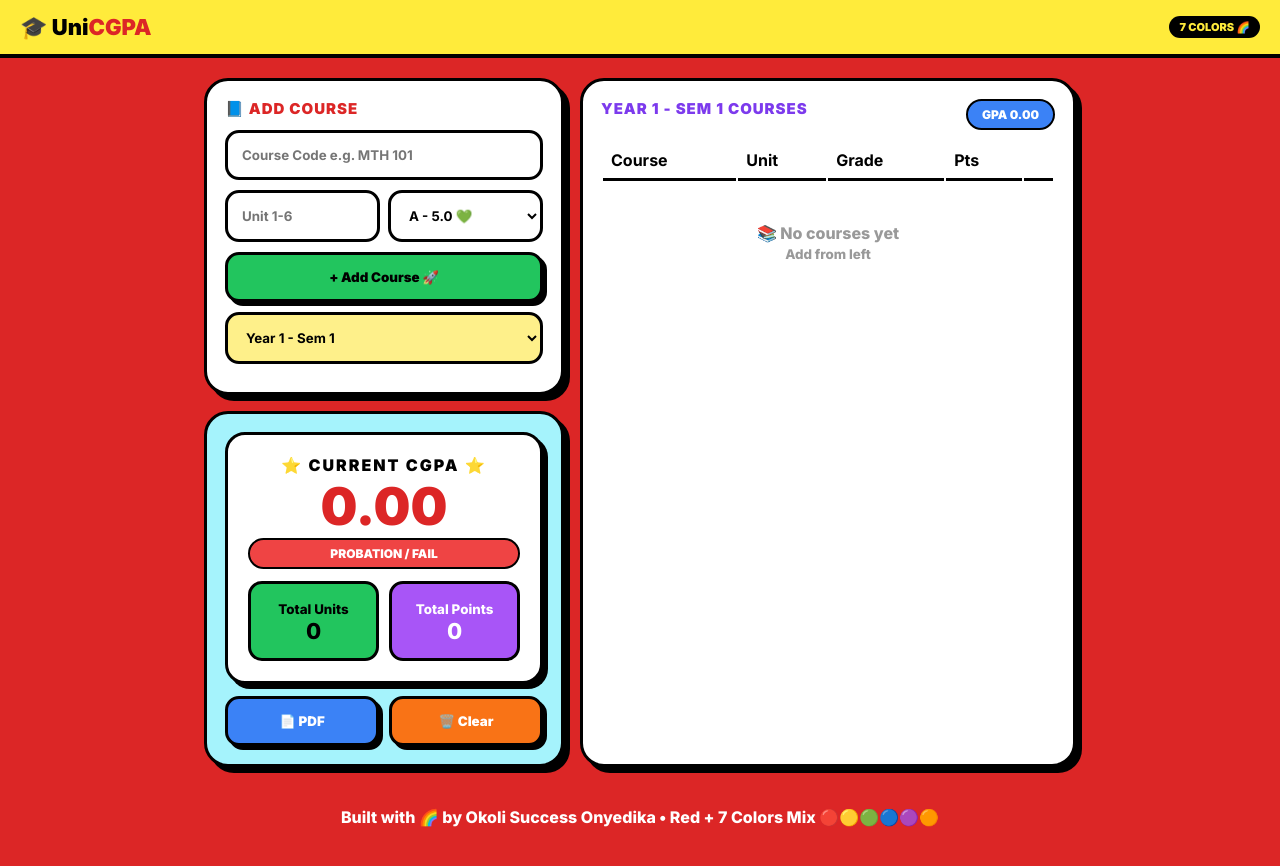
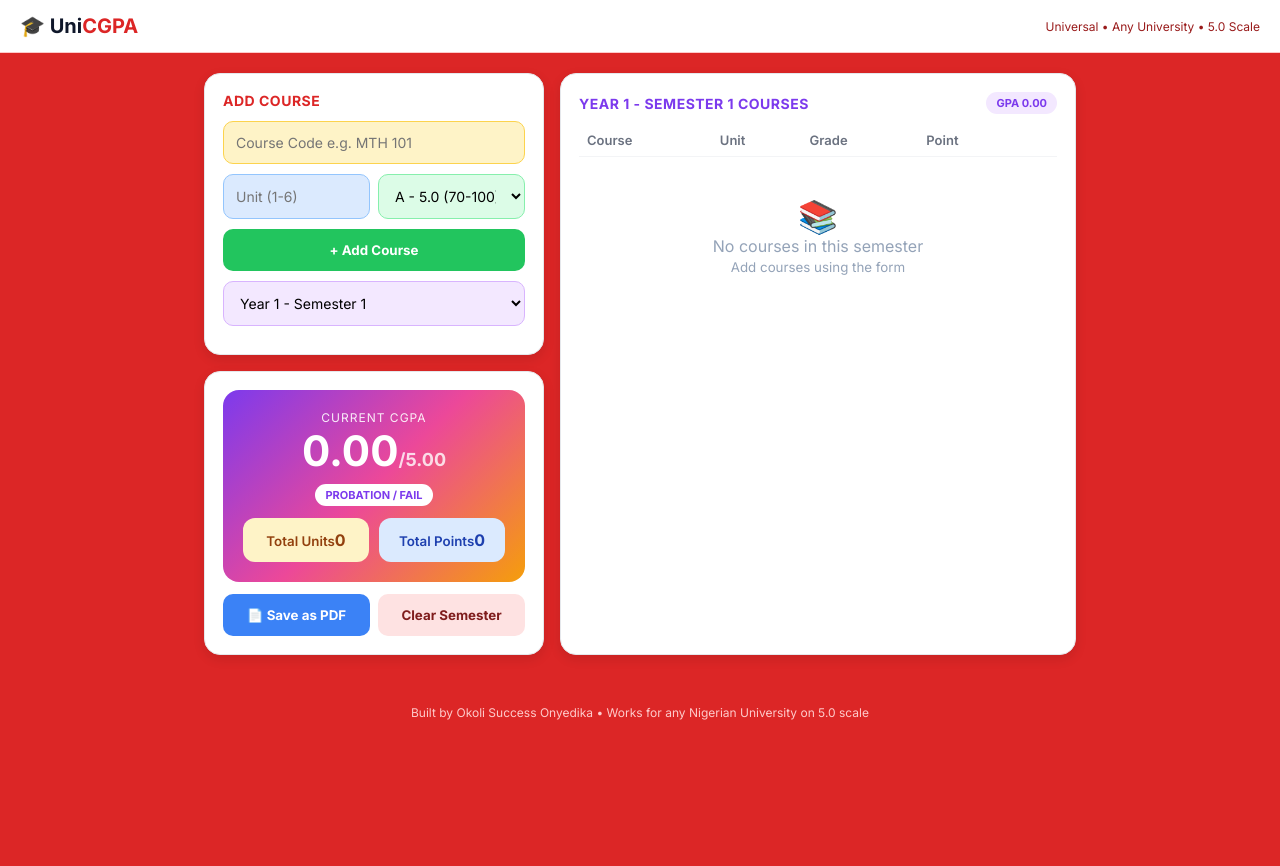
Before and after one commit to okoliugbomatics/CGPA-Calculator, a plain HTML site: page index.html in a window 1280 px wide. After the commit the page ends 800 px from the top, so only its background shows below. Drawn offline with Linux system fonts and the light colour scheme.

Commit message:
Update index.html

```diff
--- a/index.html
+++ b/index.html
@@ -6,117 +6,106 @@
 <title>UniCGPA - Universal CGPA Calculator</title>
 <link rel="manifest" href="manifest.json">
 <meta name="theme-color" content="#dc2626">
-<link href="https://fonts.googleapis.com/css2?family=Inter:wght@700;800;900&display=swap" rel="stylesheet">
+<link href="https://fonts.googleapis.com/css2?family=Inter:wght@400;600;700&display=swap" rel="stylesheet">
 <style>
 *{margin:0;padding:0;box-sizing:border-box;font-family:'Inter',sans-serif}
-body{background:#dc2626;min-height:100vh;padding-bottom:20px}
-header{background:#ffeb3b;border-bottom:4px solid #000;padding:14px 20px;display:flex;justify-content:space-between;align-items:center}
-.logo{font-weight:900;font-size:22px;color:#000}.logo span{color:#dc2626}
-.container{max-width:900px;margin:20px auto;padding:0 14px;display:grid;gap:16px}
-@media(min-width:768px){.container{grid-template-columns:360px 1fr}}
-.card{border:3px solid #000;border-radius:24px;padding:18px;box-shadow:6px 6px 0 #000}
-.card1{background:#ffffff}
-.card2{background:#a5f3fc}
-.card3{background:#fef08a}
-.card4{background:#ffffff}
-.h{font-weight:900;font-size:15px;margin-bottom:12px;text-transform:uppercase;letter-spacing:1px}
-.h1{color:#dc2626}.h2{color:#000}.h3{color:#7c3aed}
-input,select{width:100%;padding:14px;border:3px solid #000;border-radius:14px;background:#fff;margin-bottom:10px;font-weight:700;outline:none}
-.btn{width:100%;padding:14px;border:3px solid #000;border-radius:14px;font-weight:900;cursor:pointer;box-shadow:4px 4px 0 #000;transition:.1s}
-.btn:active{transform:translate(2px,2px);box-shadow:2px 2px 0 #000}
-.btn-add{background:#22c55e;color:#000}
-.btn-pdf{background:#3b82f6;color:#fff}
-.btn-clear{background:#f97316;color:#fff}
-.badge{padding:6px 14px;border-radius:20px;font-weight:900;border:2px solid #000;font-size:12px}
-.badge-red{background:#ef4444;color:#fff}
-.badge-blue{background:#3b82f6;color:#fff}
-.resultBig{background:#fff;border:3px solid #000;border-radius:20px;padding:20px;text-align:center;box-shadow:5px 5px 0 #000}
-.gpaNum{font-size:52px;font-weight:900;color:#dc2626}
+body{background:#dc2626;color:#0f172a;min-height:100vh}
+header{background:#fff;border-bottom:1px solid #fecaca;padding:14px 20px;display:flex;justify-content:space-between;align-items:center;position:sticky;top:0}
+.logo{font-weight:800;font-size:20px}.logo span{color:#dc2626}
+.container{max-width:900px;margin:20px auto;padding:0 14px;display:grid;grid-template-columns:1fr;gap:16px}
+@media(min-width:768px){.container{grid-template-columns:340px 1fr}}
+.card{background:#fff;border:1px solid #e5e7eb;border-radius:16px;padding:18px;box-shadow:0 4px 12px rgba(0,0,0,0.1)}
+.h{font-weight:700;font-size:14px;margin-bottom:12px;letter-spacing:.5px;text-transform:uppercase}
+input,select{width:100%;padding:12px;border:1px solid #e5e7eb;border-radius:10px;margin-bottom:10px;outline:none;font-size:14px;font-weight:500}
+#cName{background:#fef3c7;border-color:#fcd34d}
+#cUnit{background:#dbeafe;border-color:#93c5fd}
+#cGrade{background:#dcfce7;border-color:#86efac}
+#semSel{background:#f3e8ff;border-color:#d8b4fe}
+.btn{width:100%;padding:13px;border:none;border-radius:10px;font-weight:700;cursor:pointer}
+.btn-p{background:#22c55e;color:#fff}
+.btn-g{background:#3b82f6;color:#fff}
+.badge{display:inline-flex;padding:4px 10px;border-radius:20px;font-size:11px;font-weight:700}
+.resultBig{border-radius:16px;padding:20px;text-align:center;color:#fff}
+.resultBig{background:linear-gradient(135deg,#7c3aed,#ec4899,#f59e0b)}
+.gpaNum{font-size:42px;font-weight:800}
+.gpaNum small{font-size:18px;opacity:.8}
+table{width:100%;border-collapse:collapse;margin-top:10px;font-size:13px}
+th{text-align:left;color:#6b7280;font-weight:600;padding:8px;border-bottom:1px solid #f3f4f6}
+td{padding:10px 8px;border-bottom:1px solid #f9fafb}
+.del{color:#ef4444;background:none;border:none;font-weight:700;cursor:pointer}
 .stats{display:grid;grid-template-columns:1fr 1fr;gap:10px;margin-top:12px}
-.stat{padding:14px;border-radius:14px;border:3px solid #000;font-weight:800;text-align:center}
-.stat1{background:#22c55e;color:#000}.stat2{background:#a855f7;color:#fff}
-table{width:100%;margin-top:10px;font-weight:700}
-th{color:#000;text-align:left;padding:8px;border-bottom:3px solid #000}
-td{padding:10px 8px;border-bottom:2px solid #eee}
-.del{background:#ef4444;color:#fff;border:2px solid #000;border-radius:8px;padding:4px 10px;font-weight:900;cursor:pointer}
-.footer{text-align:center;padding:20px;color:#fff;font-weight:800}
+.stat{padding:12px;border-radius:12px;font-weight:600}
+.stat1{background:#fef3c7;color:#92400e}.stat2{background:#dbeafe;color:#1e40af}
+.footer{text-align:center;padding:30px;color:#fecaca;font-size:12px}
 </style>
 </head>
 <body>
 <header>
 <div class="logo">🎓 Uni<span>CGPA</span></div>
-<div style="background:#000;color:#ffeb3b;padding:4px 10px;border-radius:20px;font-size:11px;font-weight:900">7 COLORS 🌈</div>
+<div style="font-size:12px;color:#991b1b">Universal • Any University • 5.0 Scale</div>
 </header>
-
 <div class="container">
 <div>
-<div class="card card1">
-<div class="h h1">📘 ADD COURSE</div>
+<div class="card">
+<div class="h" style="color:#dc2626">ADD COURSE</div>
 <input id="cName" placeholder="Course Code e.g. MTH 101">
 <div style="display:grid;grid-template-columns:1fr 1fr;gap:8px">
-<input id="cUnit" type="number" placeholder="Unit 1-6">
-<select id="cGrade">
-<option value="5">A - 5.0 💚</option>
-<option value="4">B - 4.0 💙</option>
-<option value="3">C - 3.0 💛</option>
-<option value="2">D - 2.0 🧡</option>
-<option value="1">E - 1.0 🤎</option>
-<option value="0">F - 0.0 ❤️</option>
+<input id="cUnit" type="number" min="1" max="6" placeholder="Unit (1-6)">
+<select id="cGrade"><option value="5">A - 5.0 (70-100)</option><option value="4">B - 4.0 (60-69)</option><option value="3">C - 3.0 (50-59)</option><option value="2">D - 2.0 (45-49)</option><option value="1">E - 1.0 (40-44)</option><option value="0">F - 0.0 (0-39)</option></select>
+</div>
+<button class="btn btn-p" onclick="add()">+ Add Course</button>
+<div style="margin-top:10px">
+<select id="semSel" onchange="switchSem()">
+<option value="Y1S1">Year 1 - Semester 1</option>
+<option value="Y1S2">Year 1 - Semester 2</option>
+<option value="Y2S1">Year 2 - Semester 1</option>
+<option value="Y2S2">Year 2 - Semester 2</option>
+<option value="Y3S1">Year 3 - Semester 1</option>
+<option value="Y3S2">Year 3 - Semester 2</option>
+<option value="Y4S1">Year 4 - Semester 1</option>
+<option value="Y4S2">Year 4 - Semester 2</option>
 </select>
 </div>
-<button class="btn btn-add" onclick="add()">+ Add Course 🚀</button>
-<select id="semSel" onchange="switchSem()" style="margin-top:10px;background:#fef08a">
-<option value="Y1S1">Year 1 - Sem 1</option>
-<option value="Y1S2">Year 1 - Sem 2</option>
-<option value="Y2S1">Year 2 - Sem 1</option>
-<option value="Y2S2">Year 2 - Sem 2</option>
-<option value="Y3S1">Year 3 - Sem 1</option>
-<option value="Y3S2">Year 3 - Sem 2</option>
-<option value="Y4S1">Year 4 - Sem 1</option>
-<option value="Y4S2">Year 4 - Sem 2</option>
-</select>
 </div>
-
-<div class="card card2" style="margin-top:16px">
-<div class="resultBig">
-<div style="font-weight:900;color:#000;letter-spacing:2px">⭐ CURRENT CGPA ⭐</div>
+<div class="card" style="margin-top:16px">
+<div class="resultBig" id="resultBox">
+<div style="opacity:.9;font-size:12px;letter-spacing:1px">CURRENT CGPA</div>
 <div class="gpaNum" id="cgpa">0.00</div>
-<div id="class" class="badge badge-red">Add courses</div>
+<div id="class" class="badge" style="margin-top:8px;background:#fff;color:#7c3aed">Add courses to calculate</div>
 <div class="stats">
-<div class="stat stat1"><small>Total Units</small><div style="font-size:22px" id="tUnits">0</div></div>
-<div class="stat stat2"><small>Total Points</small><div style="font-size:22px" id="tPoints">0</div></div>
+<div class="stat stat1"><small>Total Units</small><b id="tUnits">0</b></div>
+<div class="stat stat2"><small>Total Points</small><b id="tPoints">0</b></div>
 </div>
 </div>
-<div style="display:grid;grid-template-columns:1fr 1fr;gap:10px;margin-top:12px">
-<button class="btn btn-pdf" onclick="window.print()">📄 PDF</button>
-<button class="btn btn-clear" onclick="clearAll()">🗑️ Clear</button>
+<div style="margin-top:12px;display:grid;grid-template-columns:1fr 1fr;gap:8px">
+<button class="btn btn-g" onclick="window.print()">📄 Save as PDF</button>
+<button class="btn" style="background:#fee2e2;color:#7f1d1d" onclick="clearAll()">Clear Semester</button>
 </div>
 </div>
 </div>
-
-<div class="card card4">
-<div style="display:flex;justify-content:space-between">
-<div class="h h3" id="semTitle">Year 1 - Sem 1 Courses</div>
-<div class="badge badge-blue" id="gpaBadge">GPA 0.00</div>
+<div class="card">
+<div style="display:flex;justify-content:space-between;align-items:center">
+<div class="h" style="margin:0;color:#7c3aed" id="semTitle">Year 1 - Semester 1 Courses</div>
+<div class="badge" id="gpaBadge" style="background:#f3e8ff;color:#7c3aed">GPA 0.00</div>
 </div>
-<table id="table"><tr><th>Course</th><th>Unit</th><th>Grade</th><th>Pts</th><th></th></tr></table>
-<div id="empty" style="text-align:center;padding:40px;color:#999;font-weight:800">📚 No courses yet<br><small>Add from left</small></div>
+<div style="overflow:auto">
+<table id="table"><tr><th>Course</th><th>Unit</th><th>Grade</th><th>Point</th><th></th></tr></table>
+</div>
+<div id="empty" style="text-align:center;padding:40px 10px;color:#94a3b8"><p style="font-size:32px">📚</p><p>No courses in this semester</p><small>Add courses using the form</small></div>
 </div>
 </div>
-
-<div class="footer">Built with 🌈 by Okoli Success Onyedika • Red + 7 Colors Mix 🔴🟡🟢🔵🟣🟠</div>
-
+<div class="footer">Built by Okoli Success Onyedika • Works for any Nigerian University on 5.0 scale</div>
 <script>
 let data=JSON.parse(localStorage.getItem('unicgpa_v2')||'{}'),currentSem=localStorage.getItem('unicgpa_curr')||'Y1S1'
-const semNames={Y1S1:"Year 1 - Sem 1",Y1S2:"Year 1 - Sem 2",Y2S1:"Year 2 - Sem 1",Y2S2:"Year 2 - Sem 2",Y3S1:"Year 3 - Sem 1",Y3S2:"Year 3 - Sem 2",Y4S1:"Year 4 - Sem 1",Y4S2:"Year 4 - Sem 2"}
+const semNames={Y1S1:"Year 1 - Semester 1",Y1S2:"Year 1 - Semester 2",Y2S1:"Year 2 - Semester 1",Y2S2:"Year 2 - Semester 2",Y3S1:"Year 3 - Semester 1",Y3S2:"Year 3 - Semester 2",Y4S1:"Year 4 - Semester 1",Y4S2:"Year 4 - Semester 2"}
 if(!data[currentSem])data[currentSem]=[]
 document.getElementById('semSel').value=currentSem
 function save(){localStorage.setItem('unicgpa_v2',JSON.stringify(data));localStorage.setItem('unicgpa_curr',currentSem)}
 function switchSem(){currentSem=document.getElementById('semSel').value;if(!data[currentSem])data[currentSem]=[];save();render()}
-function add(){let n=document.getElementById('cName').value.trim()||'Course '+(data[currentSem].length+1),u=parseInt(document.getElementById('cUnit').value),g=parseInt(document.getElementById('cGrade').value);if(!u){alert('Enter Unit');return}data[currentSem].push({name:n,unit:u,grade:g});document.getElementById('cName').value='';document.getElementById('cUnit').value='';save();render()}
+function add(){let name=document.getElementById('cName').value.trim()||'Course '+(data[currentSem].length+1),unit=parseInt(document.getElementById('cUnit').value),grade=parseInt(document.getElementById('cGrade').value);if(!unit||unit<1){alert('Enter credit unit 1-6');return}data[currentSem].push({name,unit,grade});document.getElementById('cName').value='';document.getElementById('cUnit').value='';save();render()}
 function del(i){data[currentSem].splice(i,1);save();render()}
-function clearAll(){if(confirm('Clear '+semNames[currentSem]+'?')){data[currentSem]=[];save();render()}}
-function render(){let t=document.getElementById('table');t.innerHTML='<tr><th>Course</th><th>Unit</th><th>Grade</th><th>Pts</th><th></th></tr>';let c=data[currentSem]||[],su=0,sp=0;c.forEach((x,i)=>{let p=x.unit*x.grade;su+=x.unit;sp+=p;t.innerHTML+=`<tr><td>${x.name}</td><td>${x.unit}</td><td>${x.grade}.0</td><td>${p}</td><td><button class=del onclick=del(${i})>X</button></td></tr>`});document.getElementById('empty').style.display=c.length?'none':'block';let g=su?(sp/su).toFixed(2):'0.00';document.getElementById('gpaBadge').innerText='GPA '+g;document.getElementById('semTitle').innerText=semNames[currentSem]+' Courses';let tu=0,tp=0;Object.values(data).forEach(l=>l.forEach(v=>{tu+=v.unit;tp+=v.unit*v.grade}));let cg=tu?(tp/tu).toFixed(2):'0.00';document.getElementById('cgpa').innerText=cg;document.getElementById('tUnits').innerText=tu;document.getElementById('tPoints').innerText=tp;let cl='';let v=parseFloat(cg);if(v>=4.5)cl='FIRST CLASS 🥇';else if(v>=3.5)cl='2:1 UPPER 🔥';else if(v>=2.4)cl='2:2 LOWER';else if(v>=1.5)cl='THIRD CLASS';else if(v>=1.0)cl='PASS';else cl='PROBATION / FAIL';document.getElementById('class').innerText=cl}
+function clearAll(){if(confirm('Clear all courses in '+semNames[currentSem]+'?')){data[currentSem]=[];save();render()}}
+function render(){let table=document.getElementById('table');table.innerHTML='<tr><th>Course</th><th>Unit</th><th>Grade</th><th>Point</th><th></th></tr>';let semCourses=data[currentSem]||[],semU=0,semP=0;semCourses.forEach((c,i)=>{let p=c.unit*c.grade;semU+=c.unit;semP+=p;table.innerHTML+=`<tr><td><b>${c.name}</b></td><td>${c.unit}</td><td>${c.grade}.0</td><td>${p}</td><td><button class="del" onclick="del(${i})">✕</button></td></tr>`});document.getElementById('empty').style.display=semCourses.length?'none':'block';let gpa=semU?(semP/semU).toFixed(2):'0.00';document.getElementById('gpaBadge').innerText='GPA '+gpa;document.getElementById('semTitle').innerText=semNames[currentSem]+' Courses';let totalU=0,totalP=0;Object.values(data).forEach(list=>{list.forEach(c=>{totalU+=c.unit;totalP+=c.unit*c.grade})});let cgpa=totalU?(totalP/totalU).toFixed(2):'0.00';document.getElementById('cgpa').innerHTML=cgpa+'<small>/5.00</small>';document.getElementById('tUnits').innerText=totalU;document.getElementById('tPoints').innerText=totalP;let cls='',v=parseFloat(cgpa);if(v>=4.5)cls='FIRST CLASS';else if(v>=3.5)cls='SECOND CLASS UPPER (2:1)';else if(v>=2.4)cls='SECOND CLASS LOWER (2:2)';else if(v>=1.5)cls='THIRD CLASS';else if(v>=1.0)cls='PASS';else cls='PROBATION / FAIL';document.getElementById('class').innerText=cls}
 render();if('serviceWorker' in navigator)navigator.serviceWorker.register('sw.js')
 </script>
 </body>
```
